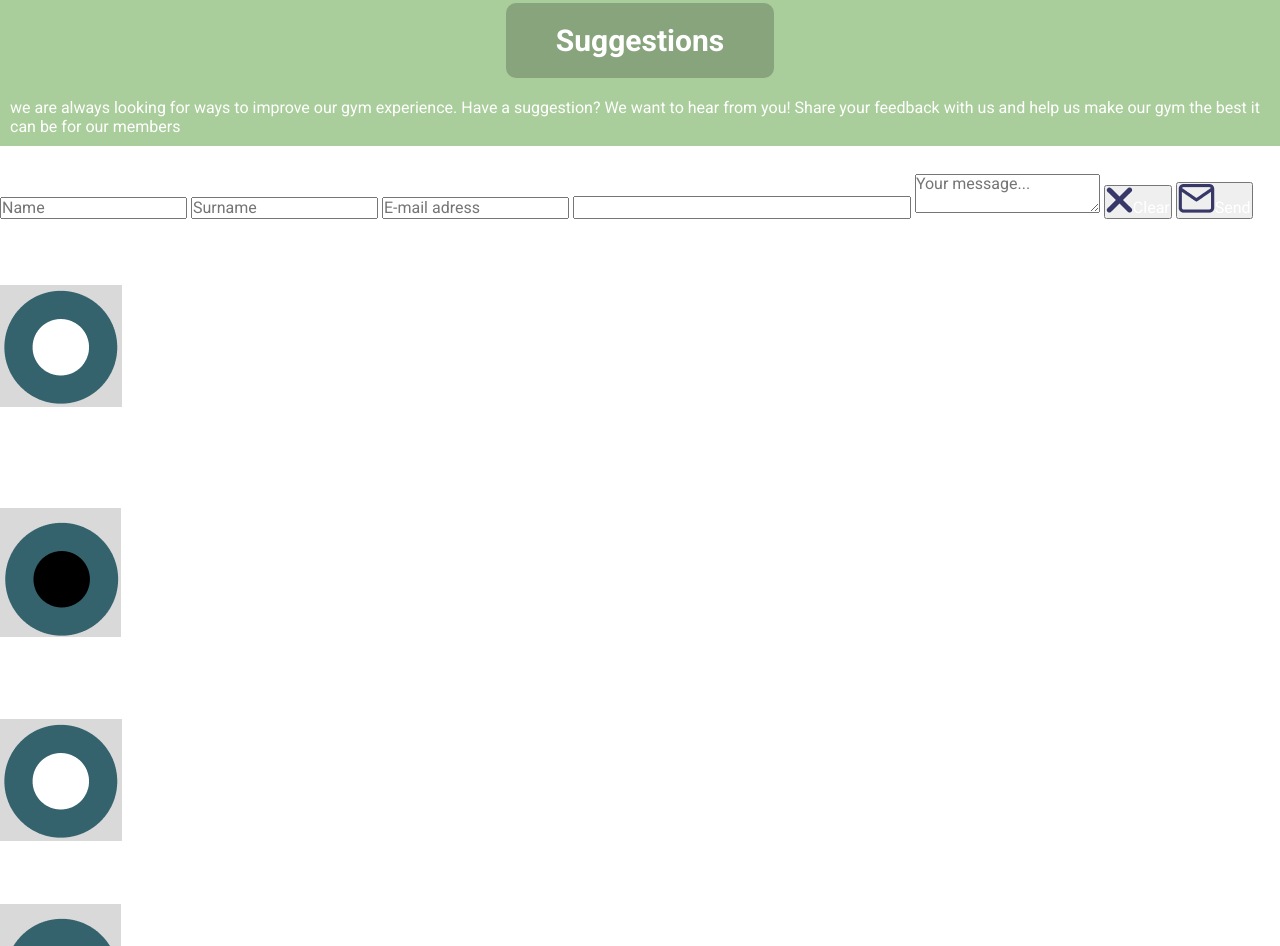
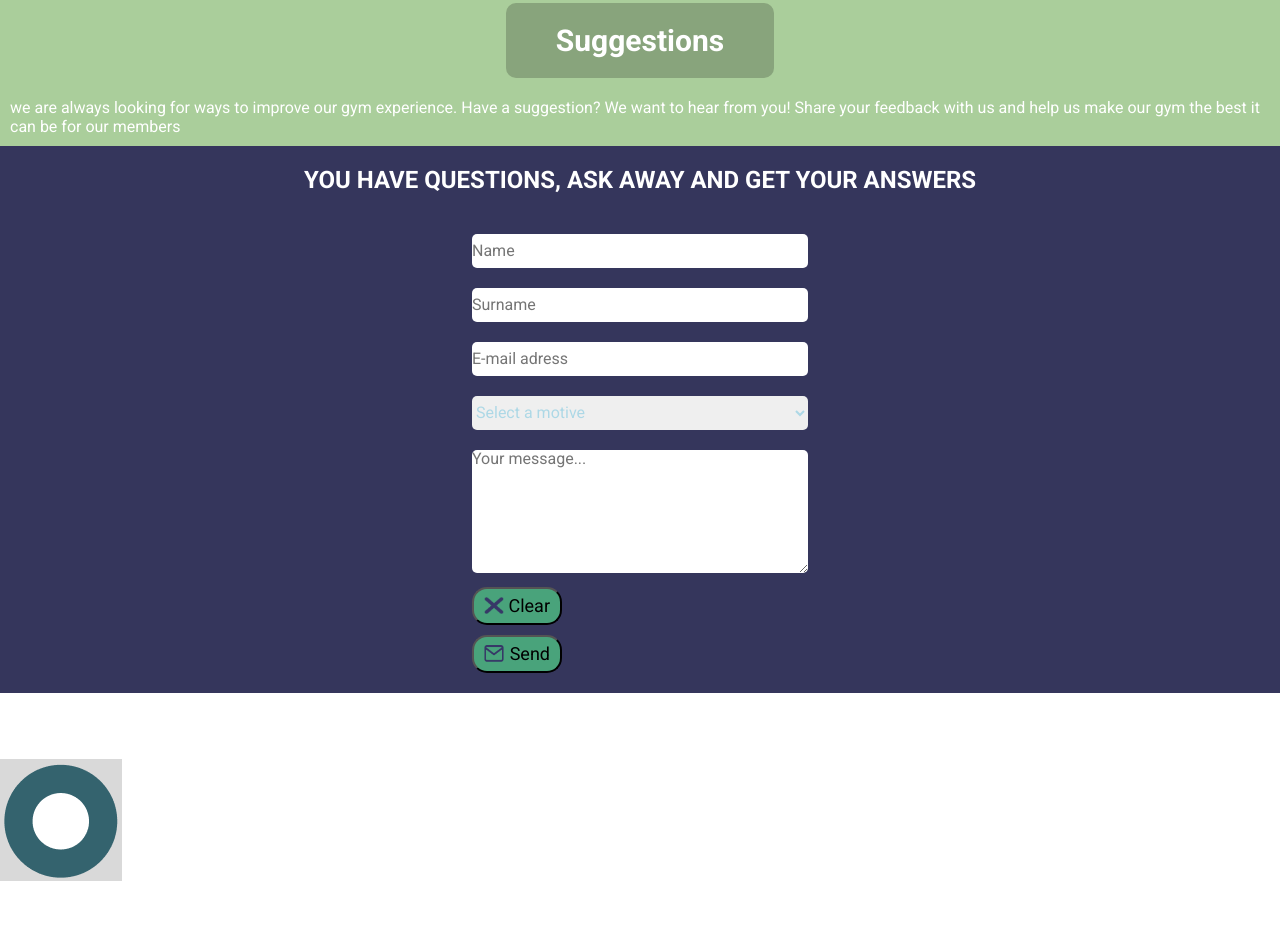
Before and after one commit to octavi01/BaSP-M2023, a plain HTML site: page Week-04/index.html in a window 1280 px wide. Shown: the part 2376-3322 px from the top of the page. Drawn offline with Linux system fonts and the light colour scheme.

Commit message:
Basp-W04-2023: added some styles to form-section

```diff
--- a/Week-04/css/styles.css
+++ b/Week-04/css/styles.css
@@ -79,6 +79,62 @@
     color: #FFFFFF;
 
 }
+.form-section {
+    display: flex;
+    flex-direction: column;
+    align-items: center;
+    justify-content: center;
+    width: 100%;
+    background-color: #35365C;
+    color: lightblue;
+}
+.form-item {
+    margin: 10px;
+    text-align: center;
+}
+.form-section h2 {
+    padding: 10px 50px;
+    font-size: 24px;
+    text-transform: uppercase;
+    color: #FFFFFF;
+
+}
+.form-section form {
+    width: 100%;
+}
+.form-section input[type="text"], select {
+    width: 100%;
+    height: 34px;
+    margin-bottom: 10px;
+    border: 1px black;
+    border-radius: 5px;
+    color: lightblue;
+}
+.form-section textarea {
+    width: 100%;
+    height: 123px;
+    border: 1px black;
+    border-radius: 5px;
+    color: lightblue;
+}
+.form-section button {
+    display: flex;
+    flex-direction: row;
+    justify-content: space-between;
+    align-items: center;
+    text-align: center;
+    width: 90px;
+    height: 38px;
+    padding: 10px;
+    background-color: #49A37B;
+    border-radius: 15px;
+    font-size: 18px;
+    color: black;
+}
+.form-section button img {
+    width: 20px;
+    height: 17px;
+}
 @media(max-width: 768px) {
     .menu-section {
         display: none;
--- a/Week-04/index.html
+++ b/Week-04/index.html
@@ -120,23 +120,49 @@
                     </div>
                 </div>
             </section>
-            <section id="form" class="form-section">
+            <section id="form">
+                <div class="form-section">
+                    <div class="form-item">
                         <h2>You have questions, ask away and get your answers</h2>
+                    </div>
+                    <div class="form-item">
                         <form action="nose.php" method="post">
-                    <input type="text" placeholder="Name">
-                    <input type="text" placeholder="Surname">
-                    <input type="text" placeholder="E-mail adress">
+                            <div class="form-item"><input type="text" placeholder="Name"></div>
+                            <div class="form-item"><input type="text" placeholder="Surname"></div>
+                            <div class="form-item"><input type="text" placeholder="E-mail adress"></div>
+                            <div class="form-item">
                                 <select name="selectAMotive">
+                                    <div class="form-item">
                                         <option value="" disabled selected>Select a motive</option>
+                                    </div>
+                                    <div class="form-item">
                                         <option value="memberAndCosts">I want to know about membership and costs</option>
+                                    </div>
+                                    <div class="form-item">
                                         <option value="suggestion/enguiry">I want to know sumbit a suggestion/enguiry</option>
+                                    </div>
+                                    <div class="form-item">
                                         <option value="complain">I want to sumbit a complain</option>
+                                    </div>
                                     <!-- acá me ayude con Chatgtp, lo voy a charlar el lunes con los tutores -->
                                 </select>
+                            </div>
+                            <div class="form-item">
                                 <textarea name="message" placeholder="Your message..."></textarea>
-                    <button class="form-buttom"><img src="../assets/images/clearButtonIcon.png" alt="x">Clear</button>
-                    <button class="form-buttom"><img src="../assets/images/sendbuttonicon.png" alt="letter">Send</button>
+                            </div>
+                            <div class="form-item">
+                                <button class="form-buttom">
+                                    <img src="../assets/images/clearButtonIcon.png" alt="x">Clear
+                                </button>
+                            </div>
+                            <div class="form-item">
+                                <button class="form-buttom">
+                                    <img src="../assets/images/sendbuttonicon.png" alt="letter">Send
+                                </button>
+                            </div>
                         </form>
+                    </div>
+                </div>
             </section>
             <section id="ourHistory" class="history-section">
                 <h2>our history</h2>
```
Lines whose indentation alone changed are shown as unchanged.
